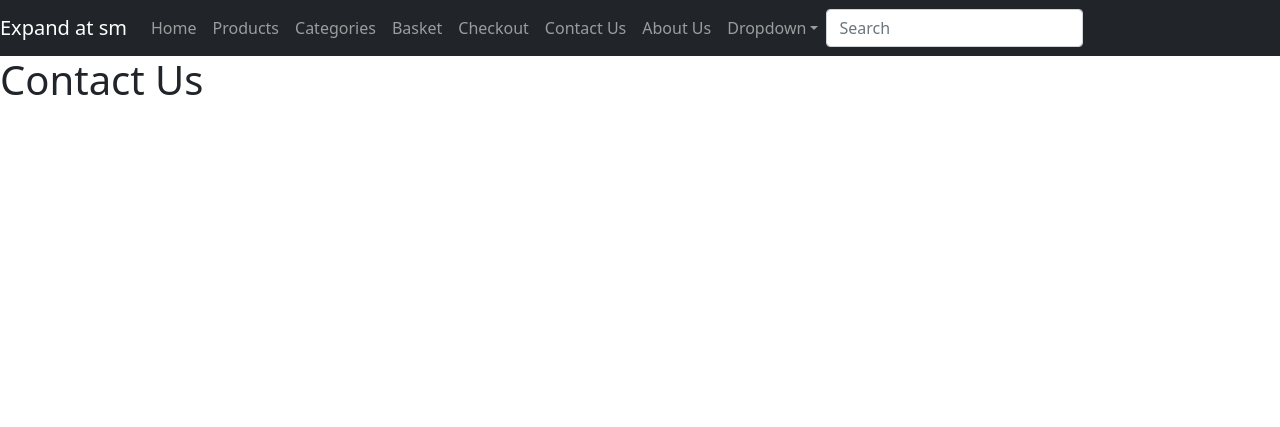
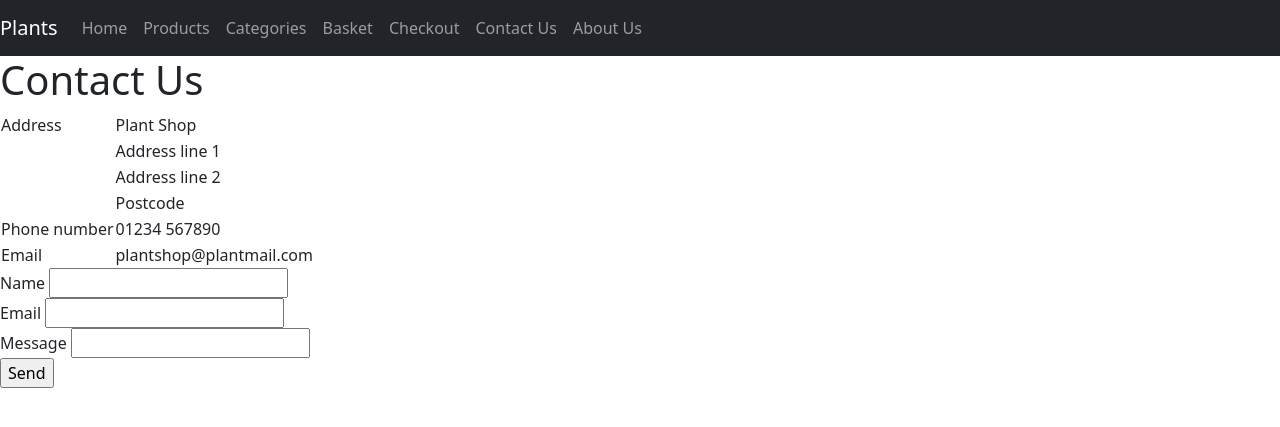
Before and after one commit to Tom-Freed/qa-gh, a Flask app: page /contact in a window 1280 px wide. Shown: the top 427 px of the page. Run offline with Flask 3, Linux system fonts and the light colour scheme.

Commit message:
adding contact feature

```diff
--- a/Project1/app.py
+++ b/Project1/app.py
@@ -1,7 +1,7 @@
 from flask import Flask, render_template, request, redirect, url_for
 from flask_sqlalchemy import SQLAlchemy
 from flask_wtf import FlaskForm
-from wtforms import SelectField, SubmitField, IntegerField, StringField, DateField
+from wtforms import SelectField, SubmitField, IntegerField, StringField, EmailField
 from wtforms.validators import DataRequired
 from flask_bcrypt import Bcrypt
 #pymysql
@@ -69,6 +69,12 @@ class PaymentForm(FlaskForm):
     expiry_year = IntegerField("Expiry year", validators=[DataRequired()])
     cvc = IntegerField("CVC", validators=[DataRequired()])
     buy_now = SubmitField("Buy now")
+
+class ContactForm(FlaskForm):
+    name = StringField("Name", validators=[DataRequired()])
+    email = EmailField("Email", validators=[DataRequired()])
+    message = StringField("Message", validators=[DataRequired()])
+    send = SubmitField("Send")
 
 def initialise_database():
     with app.app_context():
@@ -200,7 +206,6 @@ def payment():
                 )
                 db.session.add(new_payment)
                 db.session.commit()
-
                 payments = Payment.query.all()
                 return render_template('order_placed.html', payments=payments)
 
@@ -213,7 +218,8 @@ def order_placed():
 
 @app.route('/contact')
 def contact():
-    return render_template('contact.html')
+    form = ContactForm()
+    return render_template('contact.html', form=form)
 
 @app.route('/about')
 def about():
--- a/Project1/templates/contact.html
+++ b/Project1/templates/contact.html
@@ -8,5 +8,41 @@
 <body>
     {% include 'navbar.html' %}
     <h1>Contact Us</h1>
+    <table>
+        <tr>
+            <td>Address</td>
+            <td>Plant Shop</td>
+        </tr>
+        <tr>
+            <td></td>
+            <td>Address line 1</td>
+        </tr>
+        <tr>
+            <td></td>
+            <td>Address line 2</td>
+        </tr>
+        <tr>
+            <td></td>
+            <td>Postcode</td>
+        </tr>
+        <tr>
+            <td>Phone number</td>
+            <td>01234 567890</td>
+        </tr>
+        <tr>
+            <td>Email</td>
+            <td>plantshop@plantmail.com</td>
+        </tr>
+    </table>
+    <form method="get" action="">
+        {{ form.hidden_tag() }}
+        {{ form.name.label }} {{ form.name }}
+        <br>
+        {{ form.email.label }} {{ form.email }}
+        <br>
+        {{ form.message.label }} {{ form.message }}
+        <br>
+        {{ form.send }}
+    </form>
 </body>
 </html>
--- a/Project1/templates/navbar.html
+++ b/Project1/templates/navbar.html
@@ -9,7 +9,7 @@
 
 <body>
   <nav class="navbar navbar-expand-sm navbar-dark bg-dark">
-    <a class="navbar-brand" href="#">Expand at sm</a>
+    <a class="navbar-brand" href="#">Plants</a>
     <button class="navbar-toggler" type="button" data-toggle="collapse" data-target="#navbarsExample03" aria-controls="navbarsExample03" aria-expanded="false" aria-label="Toggle navigation">
       <span class="navbar-toggler-icon"></span>
     </button>
@@ -37,19 +37,7 @@
         <li class="nav-item">
           <a class="nav-link" href="/about">About Us</a>
         </li>
-        <li class="nav-item dropdown">
-          <a class="nav-link dropdown-toggle" href="http://example.com" id="dropdown03" data-toggle="dropdown" aria-haspopup="true" aria-expanded="false">Dropdown</a>
-          <div class="dropdown-menu" aria-labelledby="dropdown03">
-            <a class="dropdown-item" href="#">Action</a>
-            <a class="dropdown-item" href="#">Another action</a>
-            <a class="dropdown-item" href="#">Something else here</a>
-          </div>
-        </li>
-      </ul>
-      <form class="form-inline my-2 my-md-0">
-        <input class="form-control" type="text" placeholder="Search">
-      </form>
-    </div>
+      </div>
   </nav>
   <script src="https://cdn.jsdelivr.net/npm/bootstrap@5.0.2/dist/js/bootstrap.bundle.min.js" integrity="sha384-MrcW6ZMFYlzcLA8Nl+NtUVF0sA7MsXsP1UyJoMp4YLEuNSfAP+JcXn/tWtIaxVXM" crossorigin="anonymous"></script>
 </body>
```
Also changed, not shown: Project1/README.md (added).
